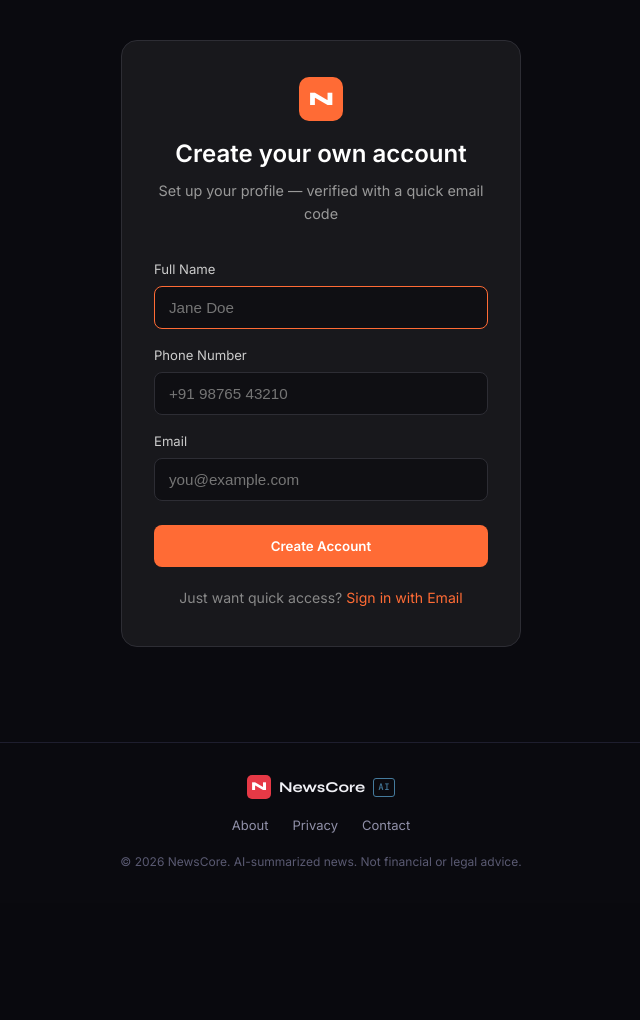
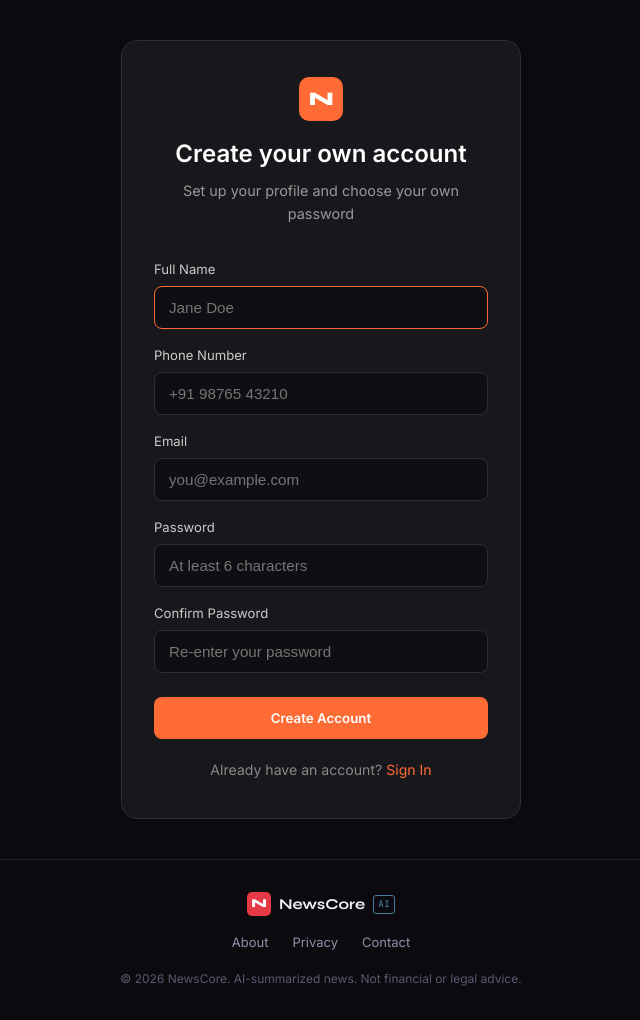
Before and after one commit to vishwajambu02/NewsCore, a Flask app: page /signup in a window 1280 px wide. Shown: the part 59-1079 px from the top of the page, without its empty margins (319-959 px from the left). Before the commit the page ends 928 px from the top, so only its background shows below. Run offline with Flask 3, Linux system fonts and the light colour scheme; data comes from the database, SQL or seed files in the repository.

Commit message:
Update signup.html

```diff
--- a/templates/signup.html
+++ b/templates/signup.html
@@ -8,7 +8,7 @@
     <div class="auth-header">
       <span class="logo-mark">N</span>
       <h1>Create your own account</h1>
-      <p class="auth-sub">Set up your profile — verified with a quick email code</p>
+      <p class="auth-sub">Set up your profile and choose your own password</p>
     </div>
 
     {% with messages = get_flashed_messages(with_categories=true) %}
@@ -27,12 +27,18 @@
       <input type="tel" name="phone" class="auth-input" required placeholder="+91 98765 43210" />
 
       <label class="auth-label">Email</label>
-      <input type="email" name="email" class="auth-input" required placeholder="you@example.com" />
+      <input type="email" name="email" class="auth-input" required placeholder="you@example.com" autocomplete="username" />
+
+      <label class="auth-label">Password</label>
+      <input type="password" name="password" class="auth-input" required minlength="6" placeholder="At least 6 characters" autocomplete="new-password" />
+
+      <label class="auth-label">Confirm Password</label>
+      <input type="password" name="confirm_password" class="auth-input" required minlength="6" placeholder="Re-enter your password" autocomplete="new-password" />
 
       <button type="submit" class="btn-auth-submit">Create Account</button>
     </form>
 
-    <p class="auth-switch">Just want quick access? <a href="{{ url_for('auth.login') }}">Sign in with Email</a></p>
+    <p class="auth-switch">Already have an account? <a href="{{ url_for('auth.login') }}">Sign In</a></p>
   </div>
 </div>
 {% endblock %}
```
